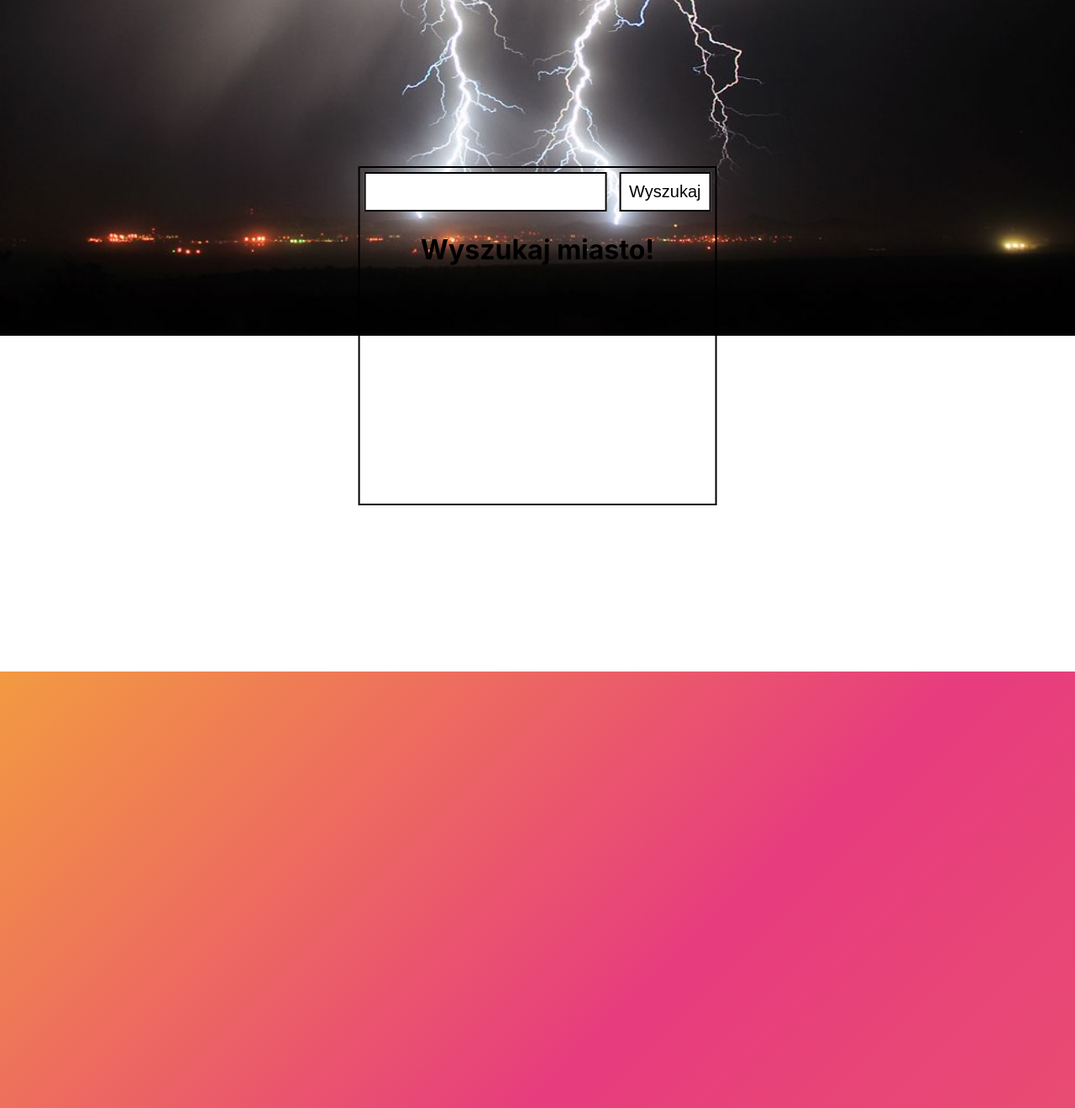
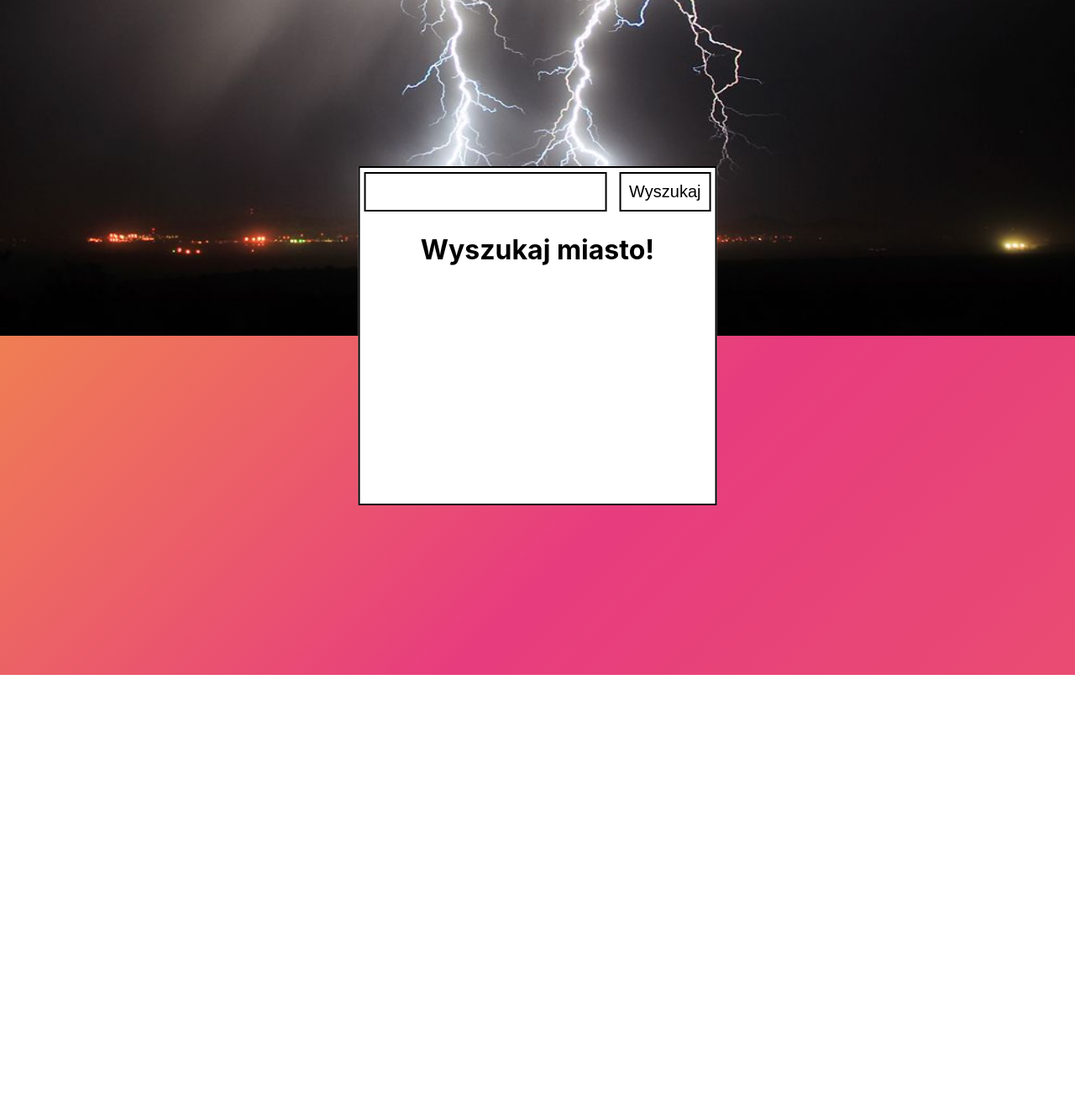
Before and after one commit to MaciejUlasiuk/react-weather-app, a React (Create React App) app: page / in a window 1280 px wide. Shown: the whole page at 84% size. After the commit the page ends 804 px from the top, so only its background shows below. Built offline with nearby package versions, Linux system fonts and the light colour scheme; a web font is replaced by a local one.

Commit message:
css bug update

```diff
--- a/src/components/App.css
+++ b/src/components/App.css
@@ -10,27 +10,19 @@ html{
   margin: 0px;
   padding: 0px;
   background-color: white;
-}
-header{
-  position: relative;
-
-
-  max-height: 100vh;
-}
-main{
-  position: relative;
-  font-size: 20px;
-  min-height: 65vh;
-
   background: linear-gradient(-45deg, #EE7752, #E73C7E, yellow, blue );
   background-size: 400% 400%;
   text-align: center;
   min-width: 100vh;
   animation: bg 20s infinite linear;
+}
+header{
+  position: relative;
 
-  max-height: 65vh;
-  min-width: 100vh;
+  z-index: -1;
+  max-height: 100vh;
 }
+
 
 button, input{
   padding: 10px;
@@ -54,7 +46,7 @@ div.diw{
   top: 50%;
   left: 50%;
   transform: translate(-50%,-50%);
-  background-color: transparent;
+  background-color: white;
 
   min-height: 50vh;
   min-width: 50vh;
@@ -73,9 +65,7 @@ div.diw{
     background-position: 100% 100%;
 
   }
-  75%{
-    background-color: lightpink;
-  }
+
 
 }
 
--- a/src/components/Main.js
+++ b/src/components/Main.js
@@ -27,8 +27,9 @@ const Main = props => {
 
 
 
+        </main>
 
-        </main>
+
         <div className="diw">
         <form onSubmit={props.handleFormSubmit}>
                 <input type="text"
@@ -40,6 +41,8 @@ const Main = props => {
 
             {content}
         </div>
+
+
         </>
      );
 }
```
